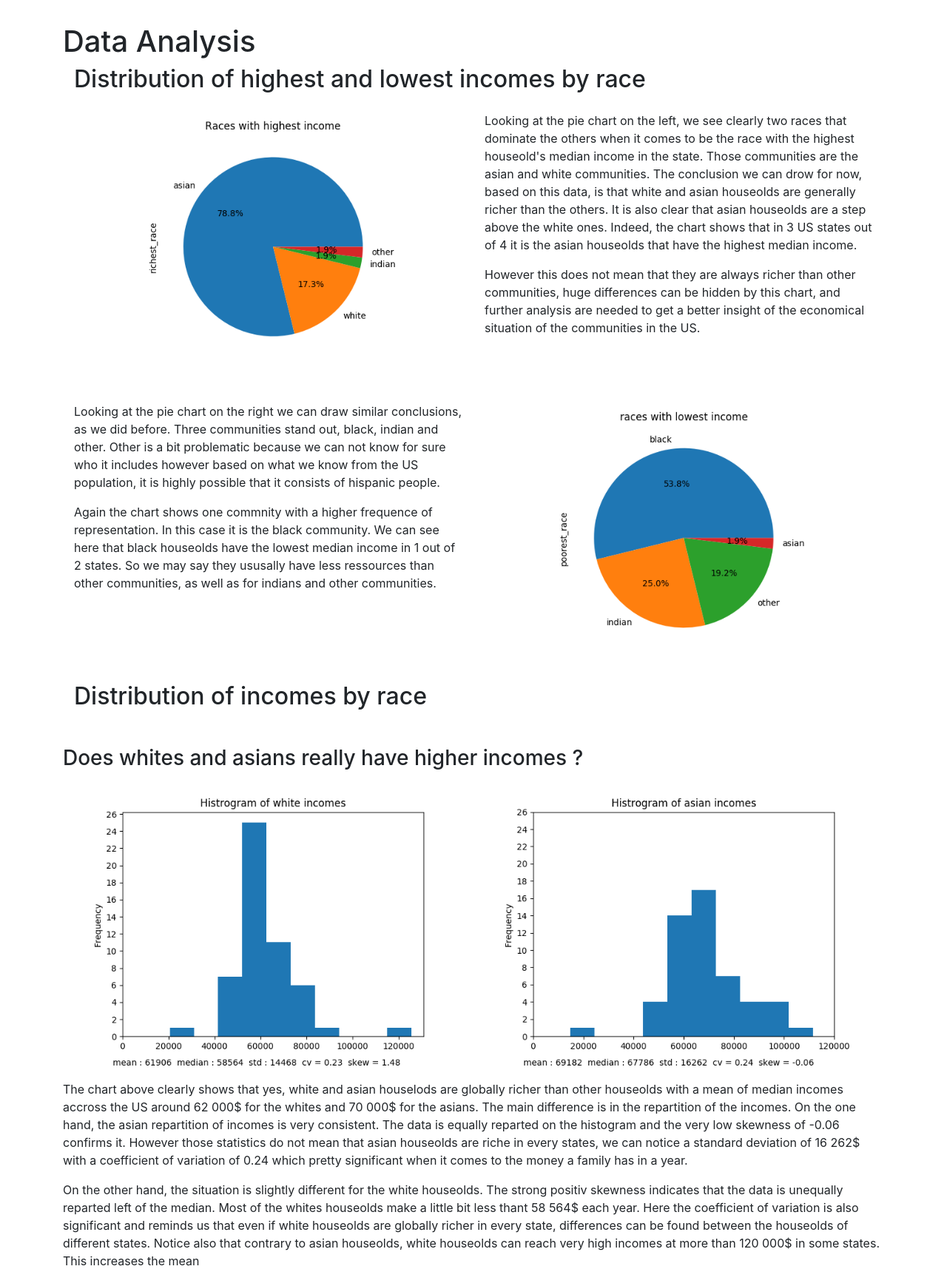
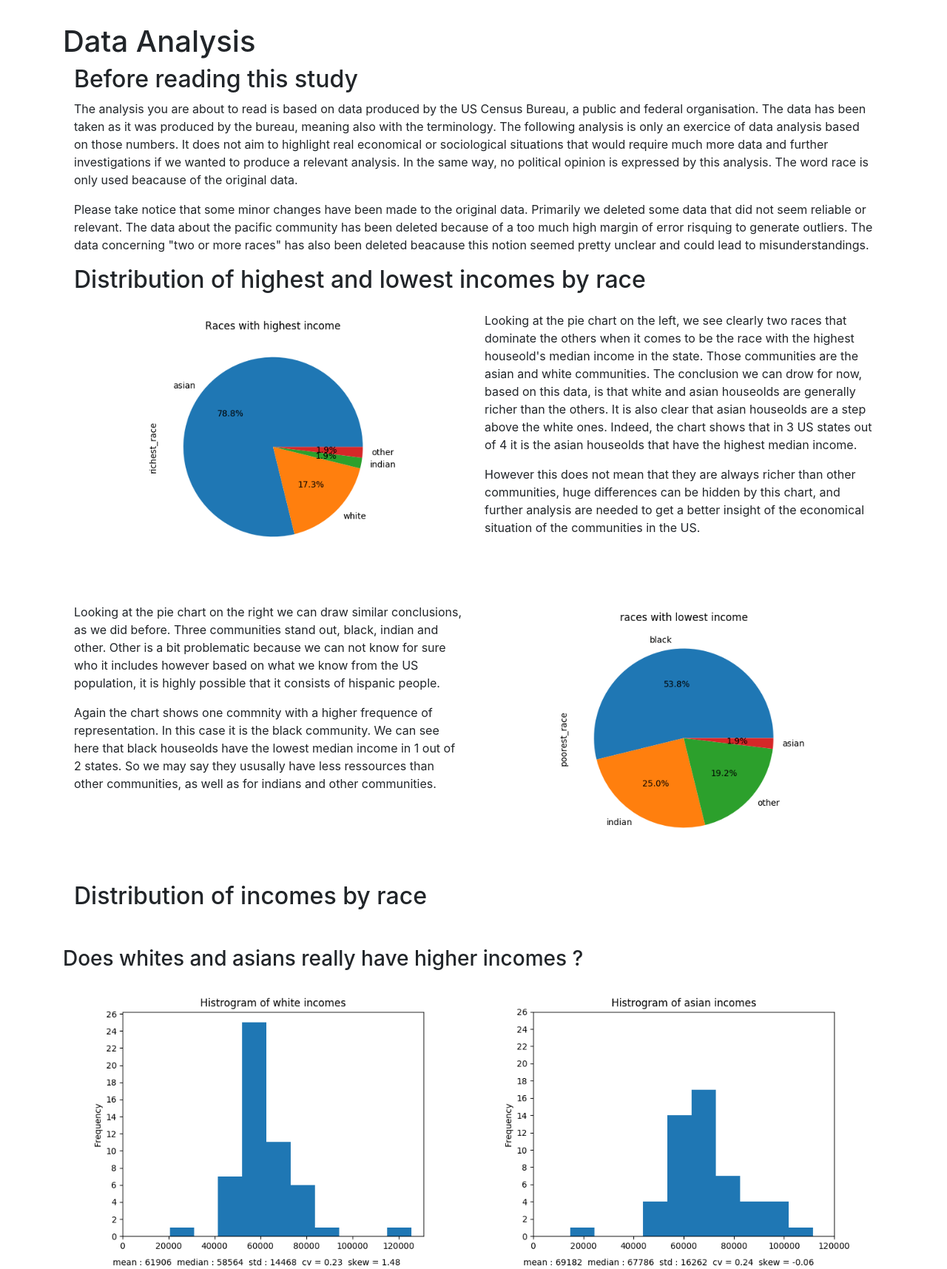
Before and after one commit to thomgo/us_incomes_analysis, a Flask app: template templates/analysis.html in a window 1280 px wide. Shown: the part 289-2004 px from the top of the page at 74% size. Run offline with Flask 2, Linux system fonts and the light colour scheme; the template is opened without the code that fills it, so the values that code supplies are empty; some libraries are stand-ins or nearby versions.

Commit message:
add before reading section

```diff
--- a/templates/analysis.html
+++ b/templates/analysis.html
@@ -2,6 +2,21 @@
 {% block title %}Analyse{% endblock %}
 {%block main %}
   <h1>Data Analysis</h1>
+
+  <section class="container">
+    <h2>Before reading this study</h2>
+    <p>The analysis you are about to read is based on data produced by the US Census Bureau, a public and federal
+    organisation. The data has been taken as it was produced by the bureau, meaning also with the terminology.
+    The following analysis is only an exercice of data analysis based on those numbers. It does not aim to
+    highlight real economical or sociological situations that would require much more data and further investigations
+    if we wanted to produce a relevant analysis. In the same way, no political opinion is expressed by this analysis.
+    The word race is only used beacause of the original data.</p>
+
+    <p>Please take notice that some minor changes have been made to the original data. Primarily we deleted some data
+    that did not seem reliable or relevant. The data about the pacific community has been deleted because of a too much
+    high margin of error risquing to generate outliers. The data concerning "two or more races" has also been deleted
+    beacause this notion seemed pretty unclear and could lead to misunderstandings.</p>
+  </section>
 
   <section class="container">
     <h2>Distribution of highest and lowest incomes by race</h2>
```
